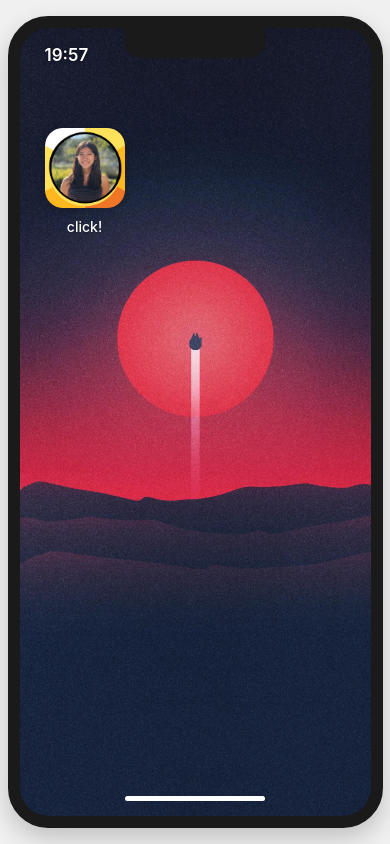
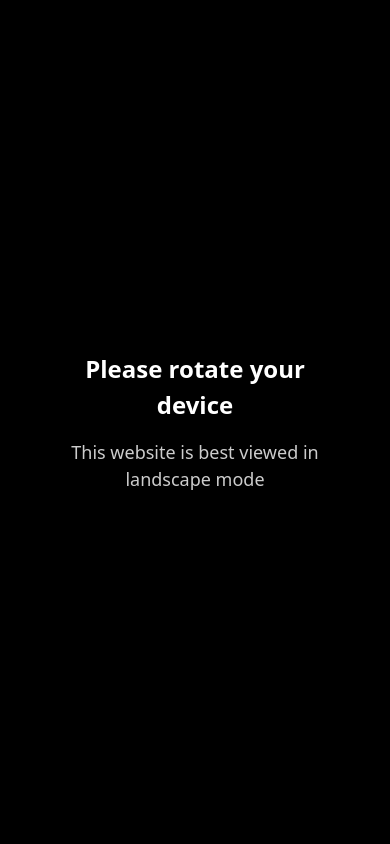
Before and after one commit to DefNotEv/personalreact, a React (Vite) app: page / in a window 390 px wide. Built offline with nearby package versions, Linux system fonts and the light colour scheme.

Commit message:
LANDSCAPE MODE

```diff
--- a/src/App.css
+++ b/src/App.css
@@ -35,6 +35,20 @@
   box-shadow: 0 10px 25px rgba(0, 0, 0, 0.2);
   overflow: hidden;
   border: 12px solid #1a1a1a;
+  opacity: 0;
+  animation: fadeIn 0.5s ease-out forwards;
+  animation-delay: 0.2s;
+}
+
+@keyframes fadeIn {
+  from {
+    opacity: 0;
+    transform: translateY(50px) scale(0.98);
+  }
+  to {
+    opacity: 1;
+    transform: translateY(0) scale(1);
+  }
 }
 
 .phone-notch {
--- a/src/App.tsx
+++ b/src/App.tsx
@@ -3,6 +3,7 @@ import { useState, useEffect, useRef } from 'react'
 import { Routes, Route, useNavigate } from 'react-router-dom'
 import './App.css'
 import Portfolio from './components/Portfolio'
+import OrientationWrapper from './components/OrientationWrapper'
 
 function Clock(): React.ReactNode {
   const [currentTime, setCurrentTime] = useState('')
@@ -157,6 +158,7 @@ function LoadingScreen(): React.ReactNode {
 
 function App(): React.ReactNode {
   return (
+    <OrientationWrapper>
       <div className="App">
         <Routes>
           <Route path="/" element={<PhoneFrame />} />
@@ -164,6 +166,7 @@ function App(): React.ReactNode {
           <Route path="/portfolio" element={<Portfolio />} />
         </Routes>
       </div>
+    </OrientationWrapper>
   )
 }
 
--- /dev/null
+++ b/src/components/OrientationWrapper.css
@@ -0,0 +1,39 @@
+.orientation-message {
+  position: fixed;
+  top: 0;
+  left: 0;
+  width: 100%;
+  height: 100%;
+  background-color: black;
+  display: flex;
+  justify-content: center;
+  align-items: center;
+  z-index: 9999;
+  color: white;
+  text-align: center;
+  padding: 20px;
+}
+
+.message-box {
+  max-width: 80%;
+}
+
+.message-box h2 {
+  font-size: 24px;
+  margin-bottom: 16px;
+}
+
+.message-box p {
+  font-size: 18px;
+  opacity: 0.8;
+}
+
+/* Animation for the message */
+@keyframes fadeIn {
+  from { opacity: 0; transform: scale(0.9); }
+  to { opacity: 1; transform: scale(1); }
+}
+
+.orientation-message {
+  animation: fadeIn 0.3s ease-out;
+}
--- /dev/null
+++ b/src/components/OrientationWrapper.tsx
@@ -0,0 +1,40 @@
+import React, { useState, useEffect } from 'react';
+import './OrientationWrapper.css';
+
+const OrientationWrapper: React.FC<{ children: React.ReactNode }> = ({ children }) => {
+  const [isPortrait, setIsPortrait] = useState(false);
+
+  const checkOrientation = () => {
+    setIsPortrait(window.innerHeight > window.innerWidth);
+  };
+
+  useEffect(() => {
+    // Initial check
+    checkOrientation();
+
+    // Add event listener for orientation changes
+    window.addEventListener('resize', checkOrientation);
+    window.addEventListener('orientationchange', checkOrientation);
+
+    // Cleanup
+    return () => {
+      window.removeEventListener('resize', checkOrientation);
+      window.removeEventListener('orientationchange', checkOrientation);
+    };
+  }, []);
+
+  if (isPortrait) {
+    return (
+      <div className="orientation-message">
+        <div className="message-box">
+          <h2>Please rotate your device</h2>
+          <p>This website is best viewed in landscape mode</p>
+        </div>
+      </div>
+    );
+  }
+
+  return <>{children}</>;
+};
+
+export default OrientationWrapper;
--- a/src/components/Portfolio.css
+++ b/src/components/Portfolio.css
@@ -25,6 +25,21 @@
   margin: 0;
   padding: 0;
   overflow: hidden;
+  transition: background-color 0.4s ease-in-out, opacity 0.5s ease-in-out;
+}
+
+/* Exit animation */
+.portfolio-container.exiting {
+  opacity: 0.8;
+  background-color: white;
+}
+
+.portfolio-container.exiting .status-bar,
+.portfolio-container.exiting .back-button,
+.portfolio-container.exiting .name-text,
+.portfolio-container.exiting .top-right-parallelogram {
+  opacity: 0;
+  transition: opacity 0.3s ease-in-out;
 }
 
 .status-bar {
--- a/src/components/Portfolio.tsx
+++ b/src/components/Portfolio.tsx
@@ -8,6 +8,7 @@ function Portfolio(): React.ReactNode {
   const navigate = useNavigate();
   const [showOverlay, setShowOverlay] = useState(true);
   const [showContent, setShowContent] = useState(false);
+  const [isExiting, setIsExiting] = useState(false);
   const audioRef = useRef<HTMLAudioElement | null>(null);
 
   useEffect(() => {
@@ -41,12 +42,19 @@ function Portfolio(): React.ReactNode {
     };
   }, []);
 
-  const handleBack = () => {
+  const handleBack = async () => {
+    // Start exit animation
+    setIsExiting(true);
+
+    // Wait for the fade-out animation to complete
+    await new Promise(resolve => setTimeout(resolve, 500));
+
+    // Navigate back after animation completes
     navigate('/');
   };
 
   return (
-    <div className={`portfolio-container ${showOverlay ? 'show-overlay' : ''}`}>
+    <div className={`portfolio-container ${showOverlay ? 'show-overlay' : ''} ${isExiting ? 'exiting' : ''}`}>
       <StatusBar visible={showContent} />
       <div className="top-left-container">
         <button
```
Lines whose indentation alone changed are shown as unchanged.
